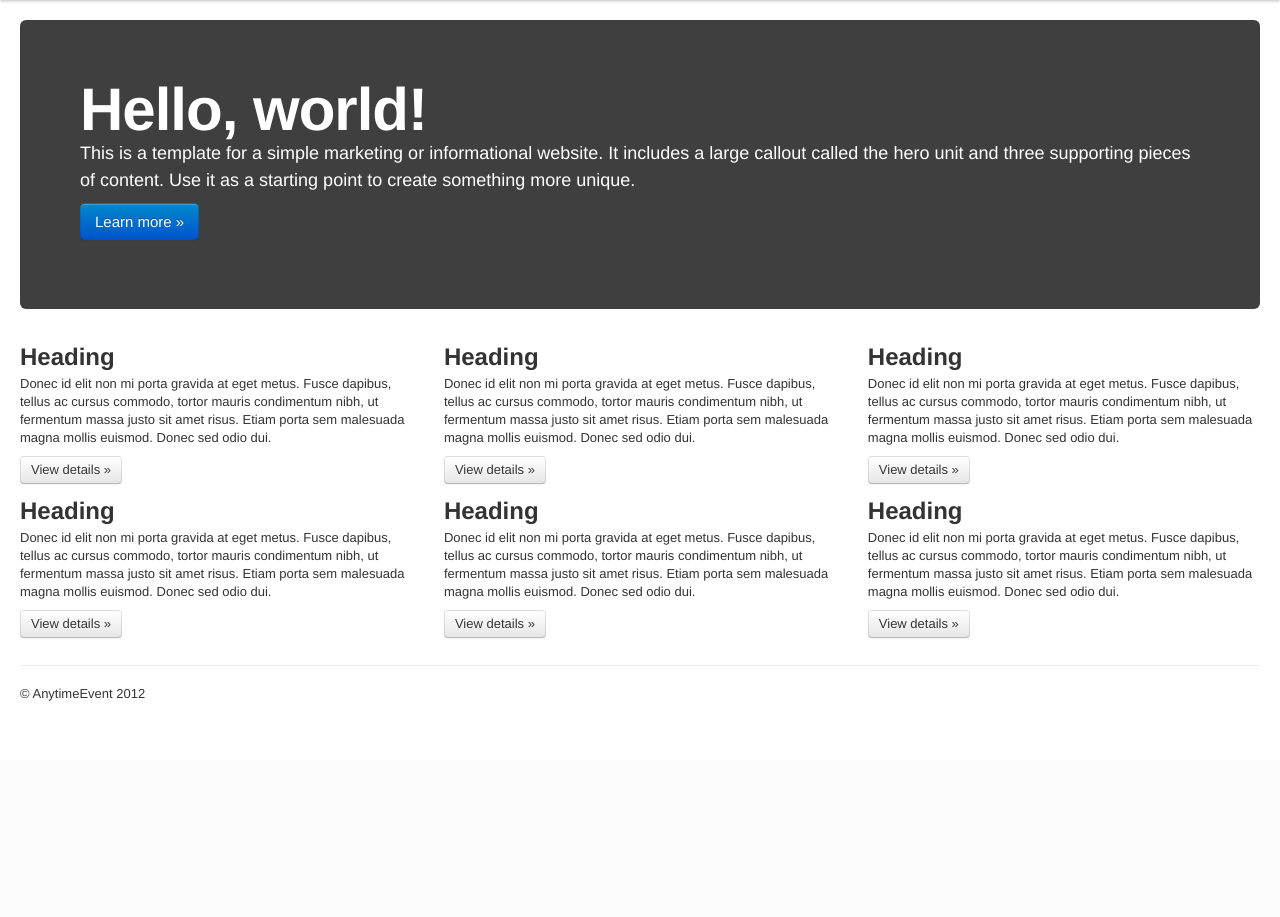
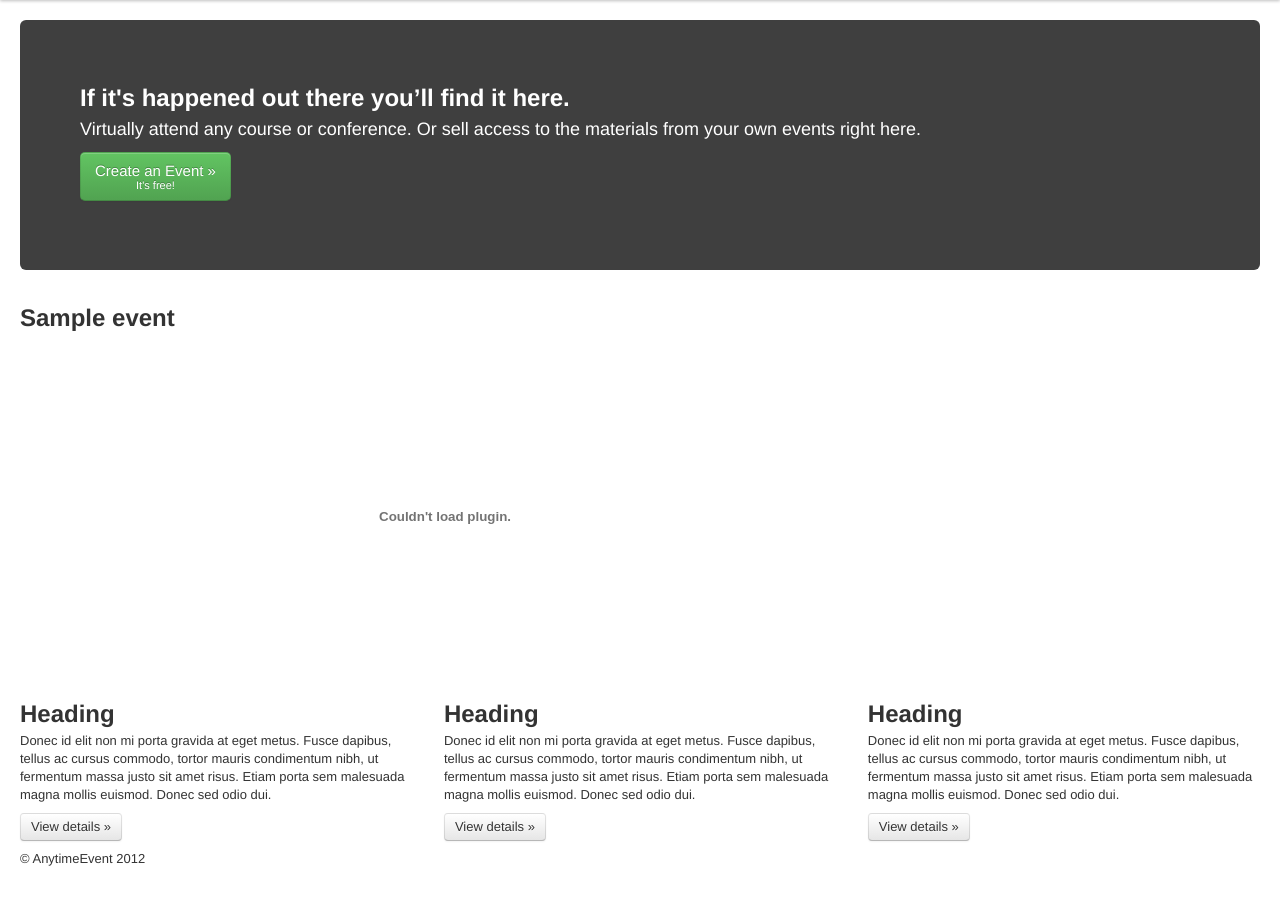
Before and after one commit to aberkowitz/AnytimeEvent, a Django app: page / in a window 1280 px wide. Shown: the part 40-957 px from the top of the page. Before the commit the page ends 741 px from the top, so only its background shows below. Run offline with Django 3.2, Linux system fonts and the light colour scheme; some libraries are stand-ins or nearby versions.

Commit message:
add the text from the mockups, and try a sample video/slide thing

```diff
--- a/anytimeevent/templates/home.html
+++ b/anytimeevent/templates/home.html
@@ -2,26 +2,19 @@
 {% block title %}AnytimeEvent{% endblock %}
 {% block content %}
           <div class="hero-unit">
-            <h1>Hello, world!</h1>
-            <p>This is a template for a simple marketing or informational website. It includes a large callout called the hero unit and three supporting pieces of content. Use it as a starting point to create something more unique.</p>
-            <p><a class="btn btn-primary btn-large">Learn more &raquo;</a></p>
+            <h2>If it's happened out there
+you’ll find it here.</h2>
+            <p>
+Virtually attend any course or conference.
+Or sell access to the materials from your
+own events right here.</p>
+            <p><a class="btn btn-success btn-large">Create an Event &raquo;<br /><small style="color:white;">It's free!</small></a></p>
           </div>
           <div class="row-fluid">
-            <div class="span4">
-              <h2>Heading</h2>
-              <p>Donec id elit non mi porta gravida at eget metus. Fusce dapibus, tellus ac cursus commodo, tortor mauris condimentum nibh, ut fermentum massa justo sit amet risus. Etiam porta sem malesuada magna mollis euismod. Donec sed odio dui. </p>
-              <p><a class="btn" href="#">View details &raquo;</a></p>
-            </div><!--/span-->
-            <div class="span4">
-              <h2>Heading</h2>
-              <p>Donec id elit non mi porta gravida at eget metus. Fusce dapibus, tellus ac cursus commodo, tortor mauris condimentum nibh, ut fermentum massa justo sit amet risus. Etiam porta sem malesuada magna mollis euismod. Donec sed odio dui. </p>
-              <p><a class="btn" href="#">View details &raquo;</a></p>
-            </div><!--/span-->
-            <div class="span4">
-              <h2>Heading</h2>
-              <p>Donec id elit non mi porta gravida at eget metus. Fusce dapibus, tellus ac cursus commodo, tortor mauris condimentum nibh, ut fermentum massa justo sit amet risus. Etiam porta sem malesuada magna mollis euismod. Donec sed odio dui. </p>
-              <p><a class="btn" href="#">View details &raquo;</a></p>
-            </div><!--/span-->
+            <div class="span12">
+              <h2>Sample event</h2>
+<object width="850" height="360"><param name="movie" value="http://www.vcasmo.com/swf/instantvm/instantvm.swf"></param><param name="flashvars" value="ytid=QPgqfnKG_T4&ssid=pycon-2012-militarizing-your-backyard-computer-vision-and-the-squirrel-hordes&duration=1584&slideno=27&sspid=11971727&ssthumb=//cdn.slidesharecdn.com/pythonthesquirrelhordes1-120312073052-phpapp01-thumbnail&seq=67,76,140,176,235,293,352,411,469,528,587,645,704,763,821,880,939,997,1056,1115,1173,1232,1291,1349,1408,1467,1525&ivid=235"></param><param name="allowFullScreen" value="true"></param><param name="allowScriptAccess" value="always"></param><embed src="http://www.vcasmo.com/swf/instantvm/instantvm.swf" flashvars="ytid=QPgqfnKG_T4&ssid=pycon-2012-militarizing-your-backyard-computer-vision-and-the-squirrel-hordes&duration=1584&slideno=27&sspid=11971727&ssthumb=//cdn.slidesharecdn.com/pythonthesquirrelhordes1-120312073052-phpapp01-thumbnail&seq=67,76,140,176,235,293,352,411,469,528,587,645,704,763,821,880,939,997,1056,1115,1173,1232,1291,1349,1408,1467,1525&ivid=235" allowFullScreen="true" allowScriptAccess="always" type="application/x-shockwave-flash" width="850" height="360"></embed></object>
+
           </div><!--/row-->
           <div class="row-fluid">
             <div class="span4">
```
